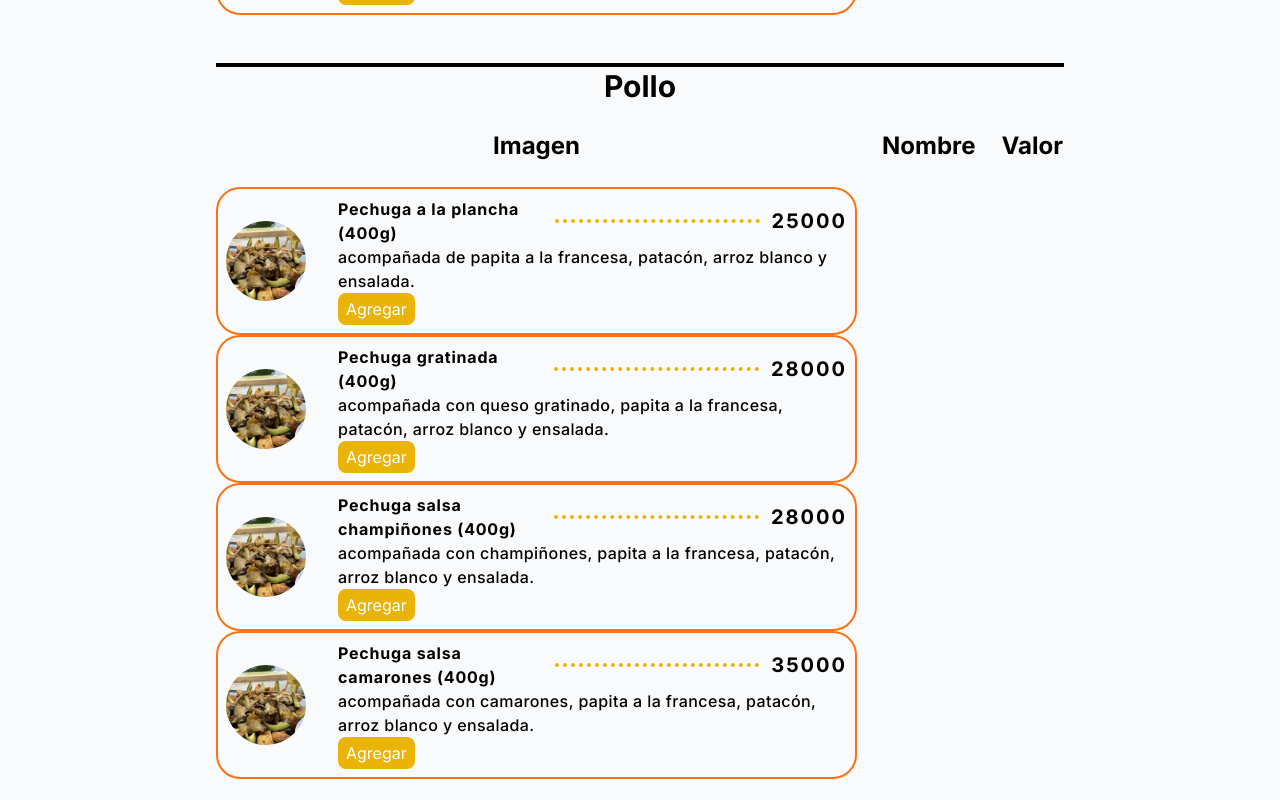
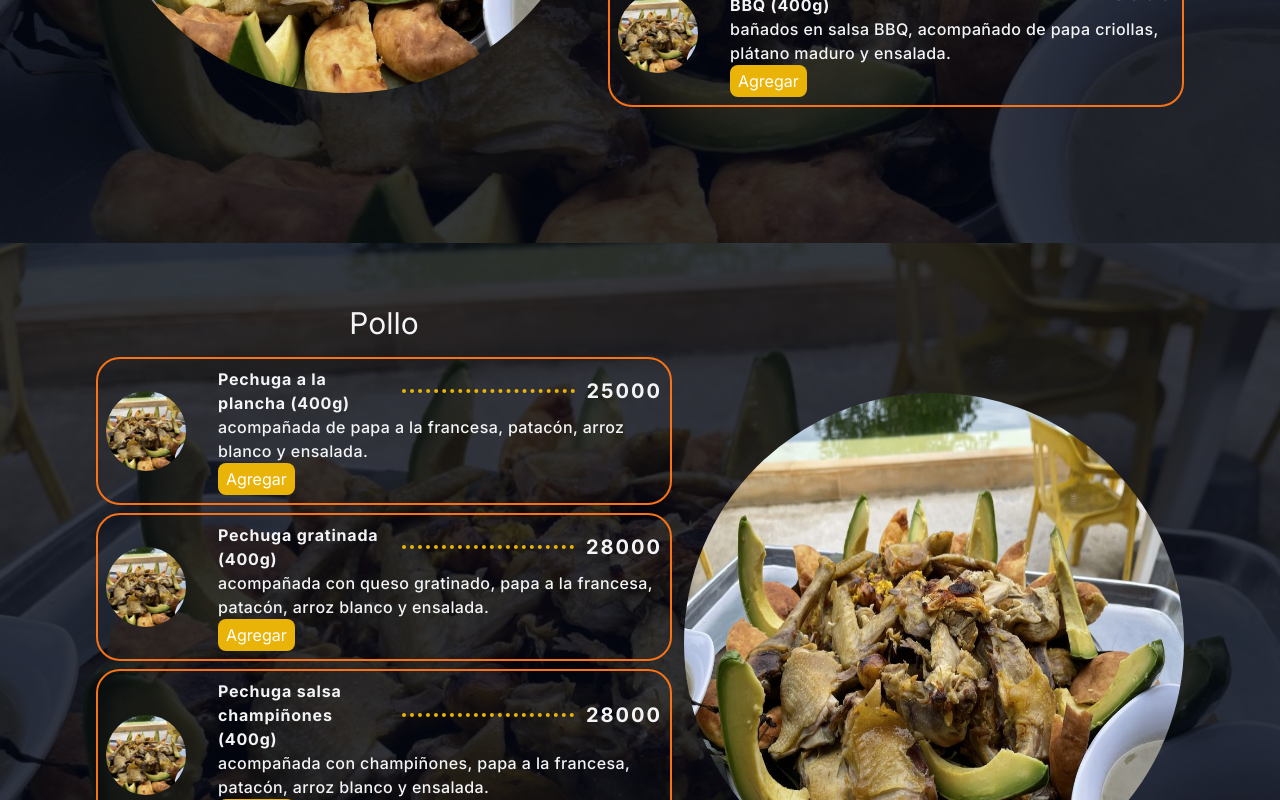
Before and after one commit to MDForero/heliconias, a Next.js app: page /menu in a window 1280 px wide. Shown: the part 1320-2120 px from the top of the page. Built offline with nearby package versions, Linux system fonts and the light colour scheme.

Commit message:
se quito el tema oscuro de la pagina web

```diff
--- a/app/globals.css
+++ b/app/globals.css
@@ -1,27 +1,6 @@
 @tailwind base;
 @tailwind components;
 @tailwind utilities;
-
-:root {
-  --foreground-rgb: 0, 0, 0;
-  --background-start-rgb: 214, 219, 220;
-  --background-end-rgb: 255, 255, 255;
-}
-
-@media (prefers-color-scheme: dark) {
-  :root {
-    --foreground-rgb: 255, 255, 255;
-    --background-start-rgb: 0, 0, 0;
-    --background-end-rgb: 0, 0, 0;
-  }
-}
-
-body {
-  color: rgb(var(--foreground-rgb));
-  background: linear-gradient(to bottom,
-      transparent,
-      rgb(var(--background-end-rgb))) rgb(var(--background-start-rgb));
-}
 
 .bg-inicio {
   background: url("../public/fondos/fondoinicio.jpg") no-repeat;
--- a/app/menu/page.js
+++ b/app/menu/page.js
@@ -4,7 +4,7 @@ import Link from "next/link";
 import Image from "next/image";
 import Banner from "@/components/Banner";
 import { menu } from '../../data/data'
-
+import { useCart } from "@/context/CartContext";
 
 export const metadata = {
     title: "Menu",
@@ -16,41 +16,45 @@ export default function page() {
     return (
         <div>
             <Banner />
-            <section className="flex flex-row flex-wrap justify-evenly max-w-4xl mx-auto">
-                <h1 className="text-4xl font-bold text-center pt-8">Menú</h1>
-                {menu.map((item, index) => item.category != 'bebidas' && item.category != 'adicionales' ?
-                    <table key={index} className="border-separate border-spacing-6  max-w-4xl mx-auto ">
-                        <thead>
-                            <tr className="">
-                                <th colSpan={4} className="text-3xl border-t-4 border-black first-letter:capitalize">{item.category}</th>
+            <h1 className="text-4xl font-bold text-center pt-8 bg-gray-950/80 text-gray-100">Menú</h1>
+            <section className="flex flex-row flex-wrap justify-evenly max-w-screen-2xl mx-auto">
+                {menu.map((item, index) => {
+                    const style = {
+                        backgroundImage: `url(${item.img})`,
+                        backgroundRepeat: 'no-repeat',
+                        backgroundSize: 'cover',
+                        backgroundPosition: 'center',
+                        backgroundAttachment: "fixed"
+                    }
+                    return item.category != 'bebidas' && item.category != 'adicionales' ?
 
-                            </tr>
-                            <tr className="text-2xl">
-                                <th>Imagen</th>
-                                <th>Nombre</th>
-                                <th>Valor</th>
-                            </tr>
-                        </thead>
-                        <tbody>
-                            {item.items.map((item, index) => (<Cardmenu data={item} key={index} />))}
-                        </tbody>
-                    </table> : <table key={index} className="border-separate border-spacing-6 md:w-[400px] h-fit max-w-6xl mx-auto w-3/4 ">
-                        <thead>
-                            <tr className="">
-                                <th colSpan={4} className="text-3xl border-t-4 border-black first-letter:capitalize">{item.category}</th>
+                        <section key={index} className="border-separate z-50 relative flex md:flex-row  text-gray-100 md:flex-nowrap flex-wrap   justify-center items-center  gap-3 even:flex-row-reverse border-spacing-6  max-w-screen-2xl xl:px-24 min-h-screen mx-auto ">
+                            <Image src={item.img} alt={'imagen de la categoria' + item.category} width={0} height={0} className="lg:w-[500px] lg:h-[500px] lg:block hidden rounded-full" />
+                            <div className="lg:w-3/5">
+                                <h1 className="text-3xl text-center pt-4 mb-4  first-letter:capitalize">{item.category}</h1>
+                                <div className="flex flex-row flex-wrap w-full gap-2">
+                                    {item.items.map((plate, index) => (<Cardmenu data={plate} key={index} id={item.category.slice(0, 3) + index} />))}
+                                </div>
+                            </div>
+                            <div style={style} className="w-full h-full -z-10 m-0 absolute top-0 right-0">
+                                <div className="w-full bg-gray-950/80 h-full">
+                                </div>
+                            </div>
+                        </section>
+                        : <div style={style} className="w-full">
+                            <div className="w-full bg-gray-950/80 text-gray-100">
+                                <section key={index} className=" border-separate border-spacing-6  h-fit max-w-6xl mx-auto  ">
+                                    <h1 className="text-3xl text-center pt-4 mb-4 border-t-4 border-black first-letter:capitalize">{item.category}</h1>
+                                    <div className="flex flex-row flex-wrap justify-center gap-3">
 
-                            </tr>
-                            <tr className="text-2xl">
-                                <th>Imagen</th>
-                                <th>Nombre</th>
-                                <th>Valor</th>
-                            </tr>
-                        </thead>
-                        <tbody className="text-center">
-                            {item.items.map((item, index) => (<Cardmenu data={item} key={index} center />))}
-                        </tbody>
-                    </table>
-                )}
+
+                                        {item.items.map((item, index) => (<div className="w-2/5 h-full "><Cardmenu data={item} key={index} center /></div>))}
+
+                                    </div>
+                                </section>
+                            </div>
+                        </div>
+                })}
             </section>
         </div>
     )
--- a/data/data.js
+++ b/data/data.js
@@ -13,7 +13,7 @@ import galeria11 from '../public/galeria/galeria11.jpg';
 import { faFacebook, faInstagram } from '@fortawesome/free-brands-svg-icons';
 
 export const contacto = {
-    telefono: '+573124500289',
+    telefono: '+57312',
     email: 'atecionalcliente@lasheliconiasmonterey.com',
 
 }
@@ -166,9 +166,10 @@ export const menu = [
 
     {
         category: "Carnes",
+        img:'/defaultmenu.JPG',
         items: [
             {
-                descripcion: "Churrasco argentino (400g): corte mariposa, acompañado de papita a la francesa, ensalada de aguacate y chimichurri de la casa.",
+                descripcion: "Churrasco argentino (400g): corte mariposa, acompañado de papa a la francesa, ensalada de aguacate y chimichurri de la casa.",
                 precio: 35000
             },
             {
@@ -176,34 +177,36 @@ export const menu = [
                 precio: 26000
             },
             {
-                descripcion: "Costillas de cerdo BBQ (400g): bañados en salsa BBQ, acompañado de papitas criollas, plátano maduro y ensalada.",
+                descripcion: "Costillas de cerdo BBQ (400g): bañados en salsa BBQ, acompañado de papa criollas, plátano maduro y ensalada.",
                 precio: 28000
             }]
     },
 
     {
         category: "Pollo",
+        img:'/defaultmenu.JPG',
         items: [
             {
-                descripcion: "Pechuga a la plancha (400g): acompañada de papita a la francesa, patacón, arroz blanco y ensalada.",
+                descripcion: "Pechuga a la plancha (400g): acompañada de papa a la francesa, patacón, arroz blanco y ensalada.",
                 precio: 25000
             },
             {
-                descripcion: "Pechuga gratinada (400g): acompañada con queso gratinado, papita a la francesa, patacón, arroz blanco y ensalada.",
+                descripcion: "Pechuga gratinada (400g): acompañada con queso gratinado, papa a la francesa, patacón, arroz blanco y ensalada.",
                 precio: 28000
             },
             {
-                descripcion: "Pechuga salsa champiñones (400g): acompañada con champiñones, papita a la francesa, patacón, arroz blanco y ensalada.",
+                descripcion: "Pechuga salsa champiñones (400g): acompañada con champiñones, papa a la francesa, patacón, arroz blanco y ensalada.",
                 precio: 28000
             },
             {
-                descripcion: "Pechuga salsa camarones (400g): acompañada con camarones, papita a la francesa, patacón, arroz blanco y ensalada.",
+                descripcion: "Pechuga salsa camarones (400g): acompañada con camarones, papa a la francesa, patacón, arroz blanco y ensalada.",
                 precio: 35000
             },
         ]
     },
     {
         category: "Pescados",
+        img:'/defaultmenu.JPG',
         items: [
             {
                 descripcion: "Cazuela de mariscos: acompañada de patacón, arroz blanco, aguacate y limón              ",
@@ -214,7 +217,7 @@ export const menu = [
                 precio: 35000
             },
             {
-                descripcion: "Bagre frito (400g): acompañados con papita a la francesa, arroz blanco, patacón y ensalada.",
+                descripcion: "Bagre frito (400g): acompañados con papa a la francesa, arroz blanco, patacón y ensalada.",
                 precio: 33000
             },
             {
@@ -222,7 +225,7 @@ export const menu = [
                 precio: 30000
             },
             {
-                descripcion: "Mojarra frita (600g): acompañados con papita a la francesa, arroz blanco, patacón y ensalada.",
+                descripcion: "Mojarra frita (600g): acompañados con papa a la francesa, arroz blanco, patacón y ensalada.",
                 precio: 27000
             },
             {
@@ -230,20 +233,21 @@ export const menu = [
                 precio: 30000
             },
             {
-                descripcion: "Trucha a la plancha (500g): acompañados con papita a la francesa, arroz blanco, patacón y ensalada.",
+                descripcion: "Trucha a la plancha (500g): acompañados con papa a la francesa, arroz blanco, patacón y ensalada.",
                 precio: 30000
             },
             {
-                descripcion: "Trucha en salsa de champiñones (500g): acompañada con champiñones, papita a la francesa, patacón, arroz blanco y ensalada.",
+                descripcion: "Trucha en salsa de champiñones (500g): acompañada con champiñones, papa a la francesa, patacón, arroz blanco y ensalada.",
                 precio: 33000
             },
             {
-                descripcion: "Trucha en salsa de camarones (500g): acompañada con camarones, papita a la francesa, patacón, arroz blanco y ensalada.",
+                descripcion: "Trucha en salsa de camarones (500g): acompañada con camarones, papa a la francesa, patacón, arroz blanco y ensalada.",
                 precio: 35000
             }]
     },
     {
         category: "Sancocho de Gallina ",
+        img:'/defaultmenu.JPG',
         items: [
             {
                 descripcion: "Sancocho de Gallina campesina para 6 personas: 6 platos de sancocho, acompañados con una gallina campesina, arroz con menudencias, arepas boyacenses, aguacate, una jarra de limonada. (reservar un día antes).",
@@ -256,18 +260,20 @@ export const menu = [
     },
     {
         category: "hamburguesas ",
+        img:'/defaultmenu.JPG',
         items: [
             {
                 descripcion: "hamburguesa sencilla (120g): de carne Angus, acompañada de pan artesanal, cebolla caramelizada, jamón ahumado y queso.",
                 precio: 14000
             },
             {
-                descripcion: "hamburguesa en combo (120g): de carne Angus, acompañada de pan artesanal, cebolla caramelizada, jamón ahumado, queso, papita a la francesa gaseosa 350 ml",
+                descripcion: "hamburguesa en combo (120g): de carne Angus, acompañada de pan artesanal, cebolla caramelizada, jamón ahumado, queso, papa a la francesa gaseosa 350 ml",
                 precio: 20000
             }]
     },
     {
         category: 'bebidas',
+        img:'/defaultmenu.JPG',
         items: [
             {
                 descripcion: 'gaseosa 350 ml',
@@ -341,6 +347,7 @@ export const menu = [
     },
     {
         category: 'adicionales',
+        img:'/defaultmenu.JPG',
         items: [
             {
                 descripcion: 'Porción de arroz:',
--- a/package.json
+++ b/package.json
@@ -19,11 +19,13 @@
     "@mui/material": "^5.14.1",
     "animate.css": "^4.1.1",
     "autoprefixer": "10.4.14",
+    "bootstrap": "^5.3.1",
     "eslint": "8.44.0",
     "eslint-config-next": "13.4.9",
     "next": "13.4.9",
     "postcss": "8.4.25",
     "react": "18.2.0",
+    "react-bootstrap": "^2.8.0",
     "react-dom": "18.2.0",
     "tailwindcss": "3.3.2"
   }
```
Also changed, not shown: 1 other file (tests, documents, lock files or other folders).
